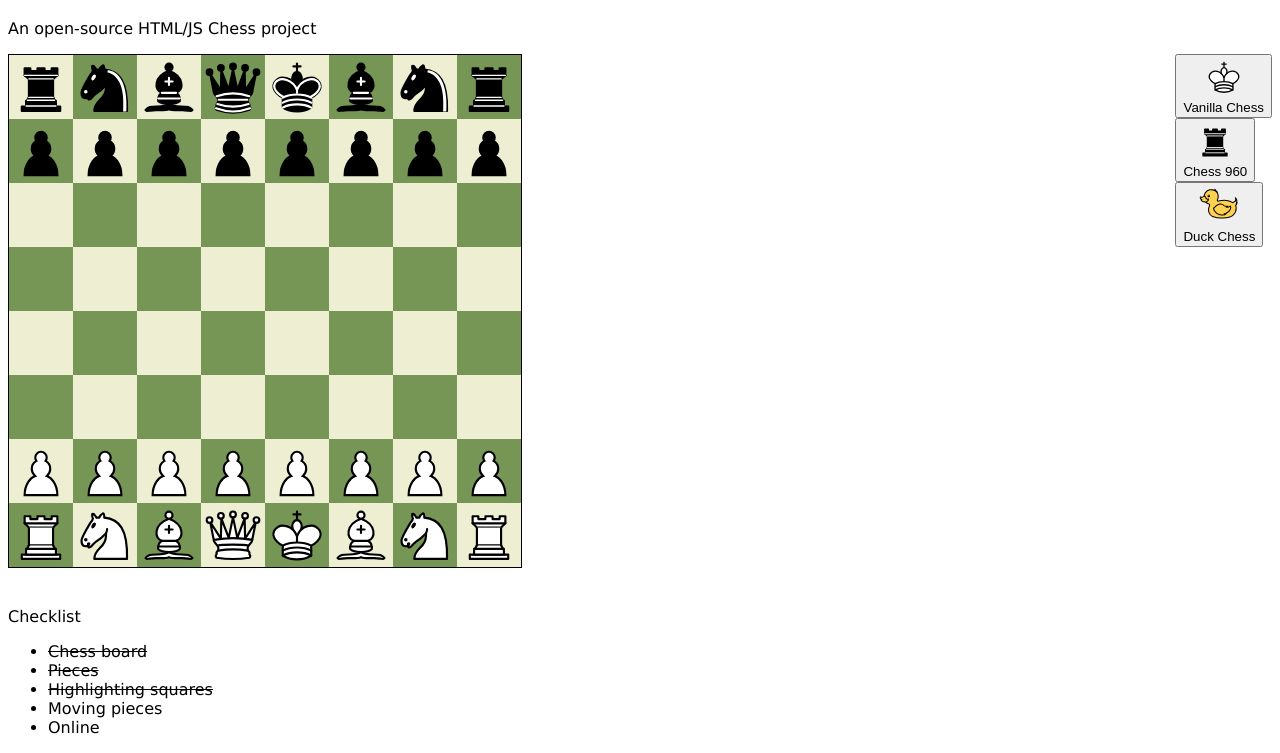
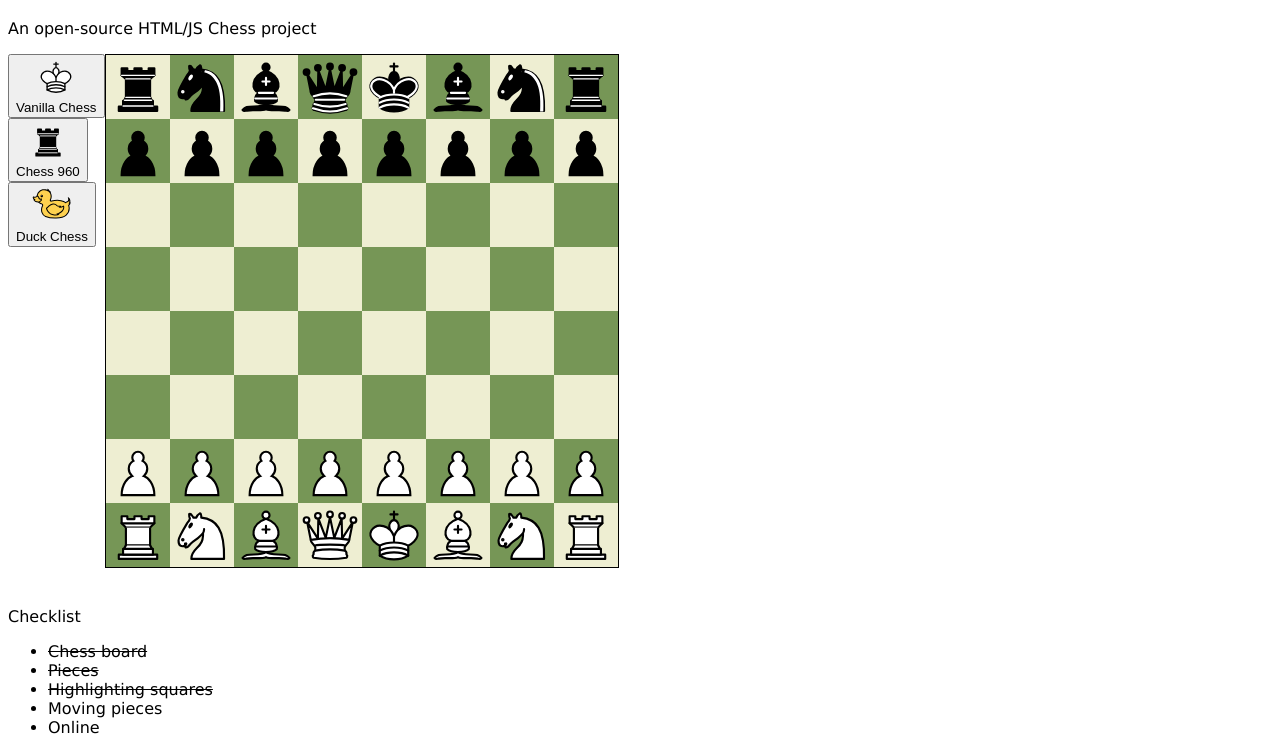
Before and after one commit to mariocraft987/chess, a plain HTML site: page index.html in a window 1280 px wide. Shown: the part 62-815 px from the top of the page. Drawn offline with Linux system fonts and the light colour scheme.

Commit message:
float left?

```diff
--- a/index.html
+++ b/index.html
@@ -20,7 +20,7 @@
     <p>An open-source HTML/JS Chess project</p>
     <div>
         <canvas id="board" width="512" height="512"></canvas>
-        <div style="float: right;">
+        <div style="float: left;">
             <button><img src="/src/pieces/white/king.svg" width="40"><br/>Vanilla Chess</button><br/>
             <button><img src="/src/pieces/black/rook.svg" width="40"><br/>Chess 960</button><br/>
             <button><img src="/src/pieces/special/duck.svg" width="40"><br/>Duck Chess</button><br/>
```
